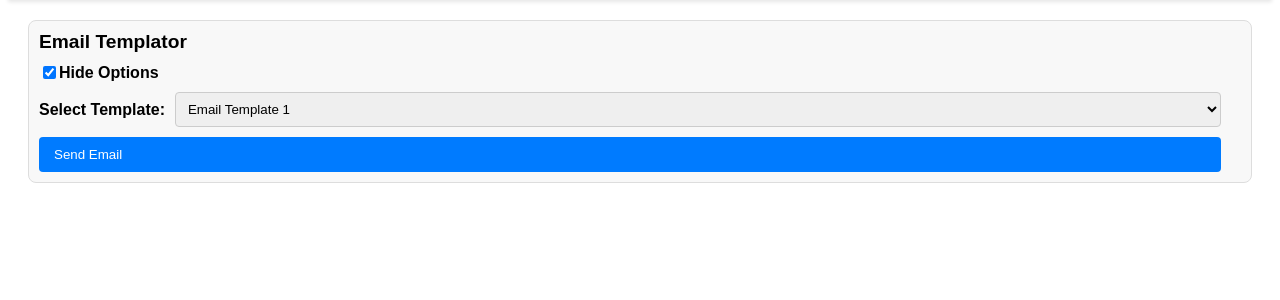
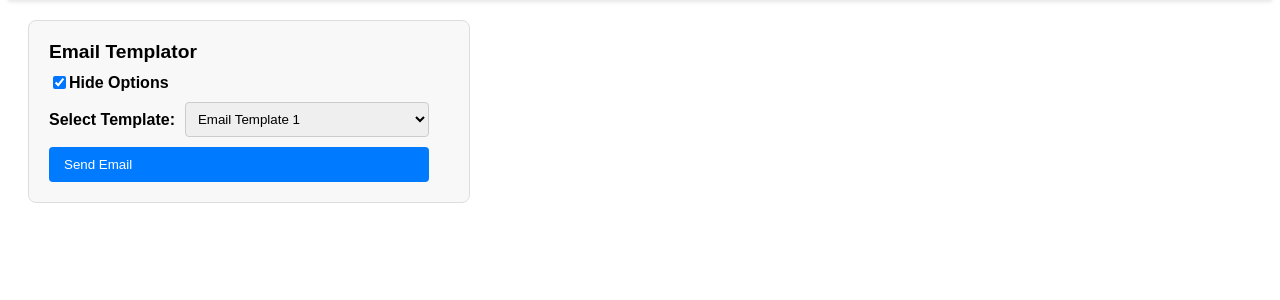
Before and after one commit to vpatel1995/etools, a Django app: page / in a window 1280 px wide. Shown: the part 83-383 px from the top of the page. Run offline with Django 4.2, Linux system fonts and the light colour scheme; data that the repository does not hold is empty.

Commit message:
trying to minixie on hcekc

```diff
--- a/home/templates/home/home.html
+++ b/home/templates/home/home.html
@@ -65,13 +65,8 @@
         background-color: #0056b3;
     }
 
-    /* Additional style for smaller container */
     .small-container {
-        width: auto; /* Or any specific width you prefer */
-        min-width: 300px; /* Adjust as needed */
-        margin-top: 20px;
-        padding: 10px;
-        /* Any other styling adjustments for the smaller size */
+        max-width: 400px; /* Adjust the width as needed */
     }
 </style>
 <div class="email-container">
@@ -273,30 +268,32 @@
         document.getElementById('template-preview').innerHTML = templateContent;
     }
 
-    // Function to toggle form visibility based on checkbox
+    // Function to toggle form visibility
     function toggleFormVisibility() {
         var isHidden = document.getElementById('hide-options').checked;
+        var emailContainer = document.querySelector('.email-container');
         var formElements = document.querySelectorAll('.form-group, #template-preview, #dynamic-fields-container');
-        var emailContainer = document.querySelector('.email-container');
 
-        formElements.forEach(el => {
-            // Exclude the toggle-options and select-template form-group from being hidden
-            if (!el.classList.contains('toggle-options') && !el.classList.contains('select-template')) {
-                el.style.display = isHidden ? 'none' : 'flex';
-            }
-        });
-
-        // Toggle the size of the email container
+        // Apply the smaller width when checkbox is checked
         if (isHidden) {
             emailContainer.classList.add('small-container');
         } else {
             emailContainer.classList.remove('small-container');
         }
 
+        formElements.forEach(el => {
+            if (!el.classList.contains('toggle-options') && !el.classList.contains('select-template')) {
+                el.style.display = isHidden ? 'none' : 'flex';
+            }
+        });
+
         // Always show the select template and send email button
         document.querySelector('.form-section > .form-group.select-template').style.display = 'flex';
         document.querySelector('.form-section > button').style.display = 'flex';
     }
+
+    // Make sure to call this function to apply initial state
+    toggleFormVisibility();
 
     // Event listener for checkbox
     document.getElementById('hide-options').addEventListener('change', toggleFormVisibility);
```
